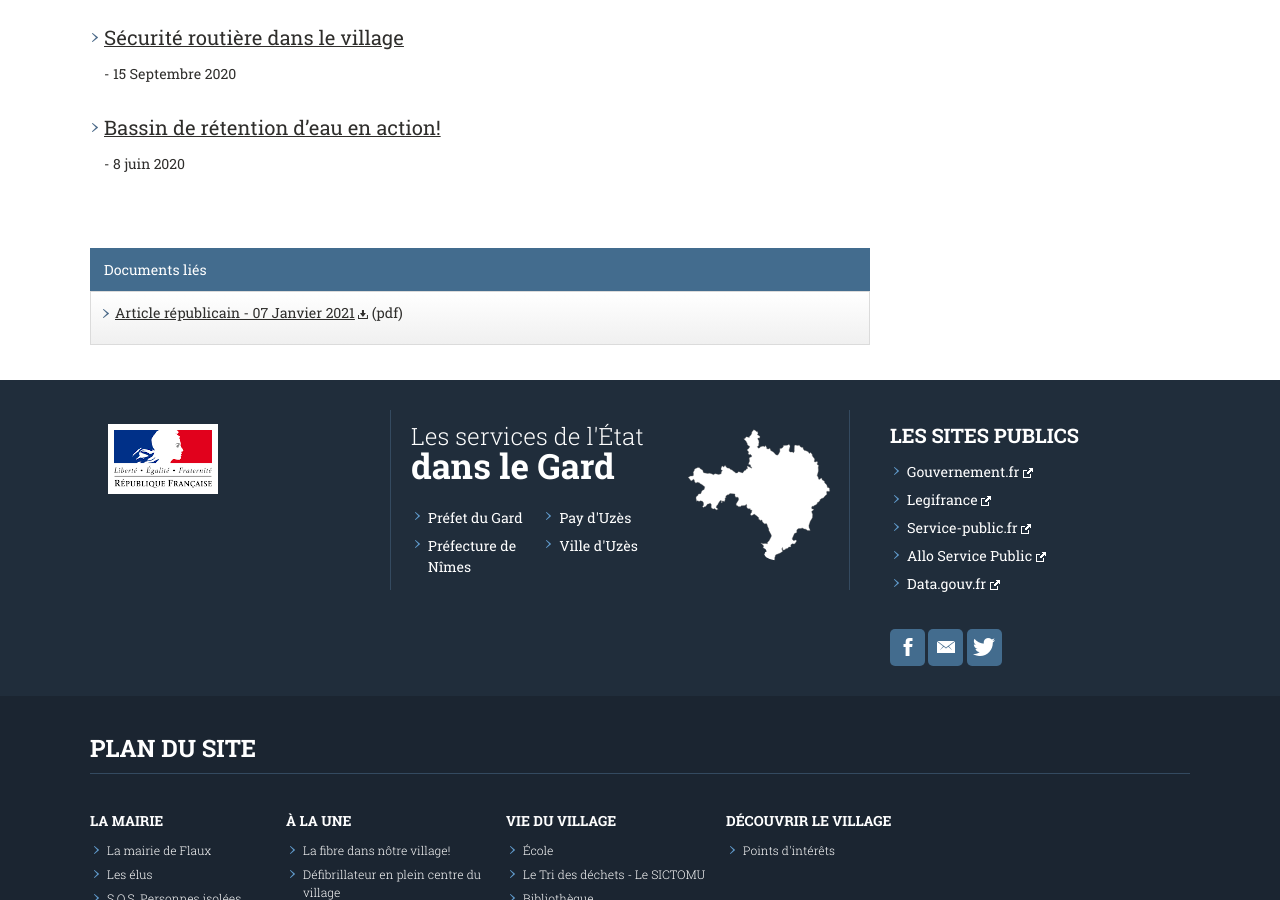
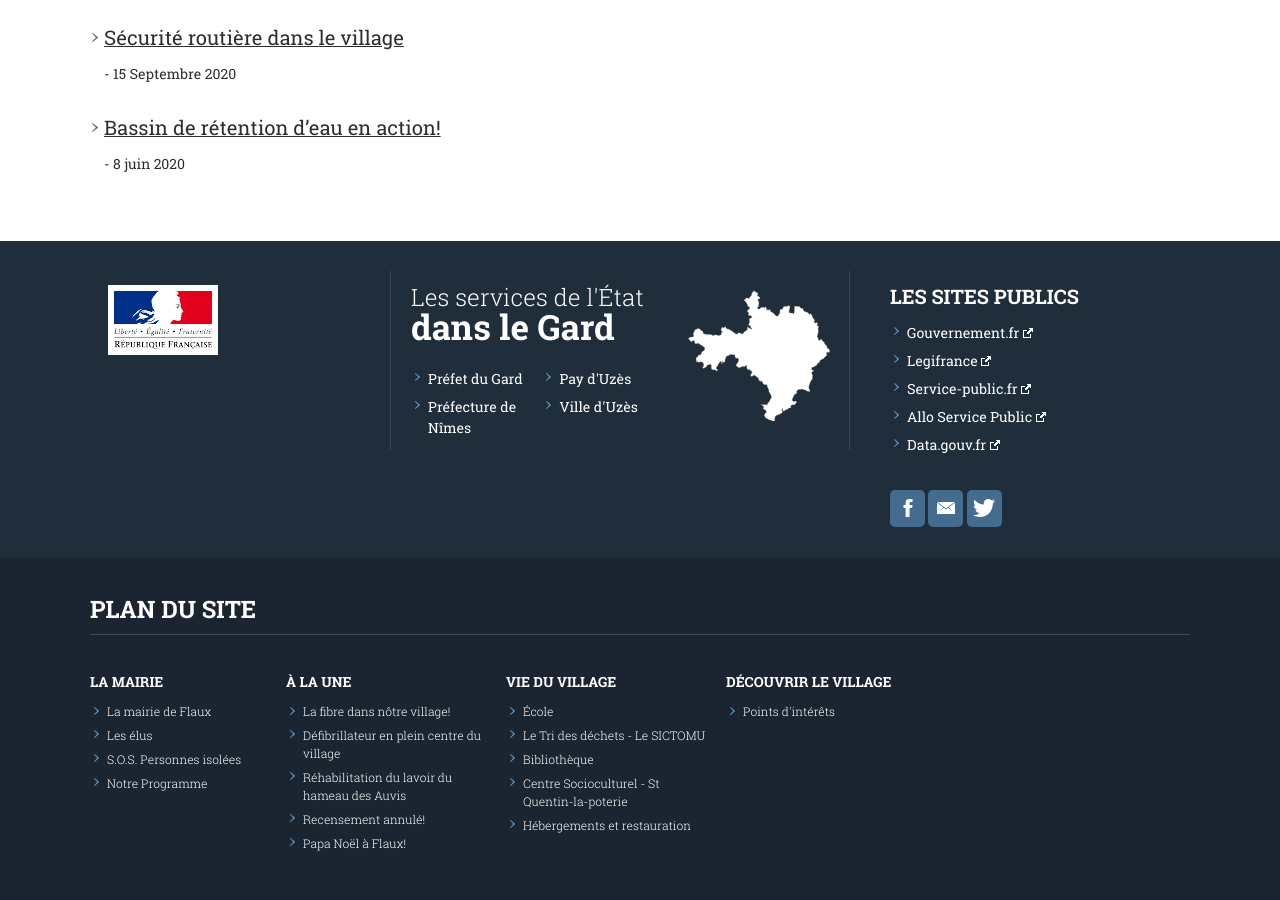
Before and after one commit to Flaux-Village/flaux-village.github.io, a Jekyll site: the page built from actualites.md, in a window 1280 px wide and 900 px high, scrolled down 1135 px. Built offline with Jekyll 4.4.1, drawn with Linux system fonts in a browser that asks for light colours.

Commit message:
Update actualites.md

```diff
--- a/actualites.md
+++ b/actualites.md
@@ -7,10 +7,6 @@ titre_page: À la une
 illustration: /assets/illustrations/940_250_flauxbanner_3595.jpg
 description_illustration: La Mairie de Flaux.
 documents:
-- fiche: Article républicain
-  date_texte: 07 Janvier 2021
-  addresse: /assets/documents/210107- article républicain (1).pdf
-  type: pdf
 
 
 
```
